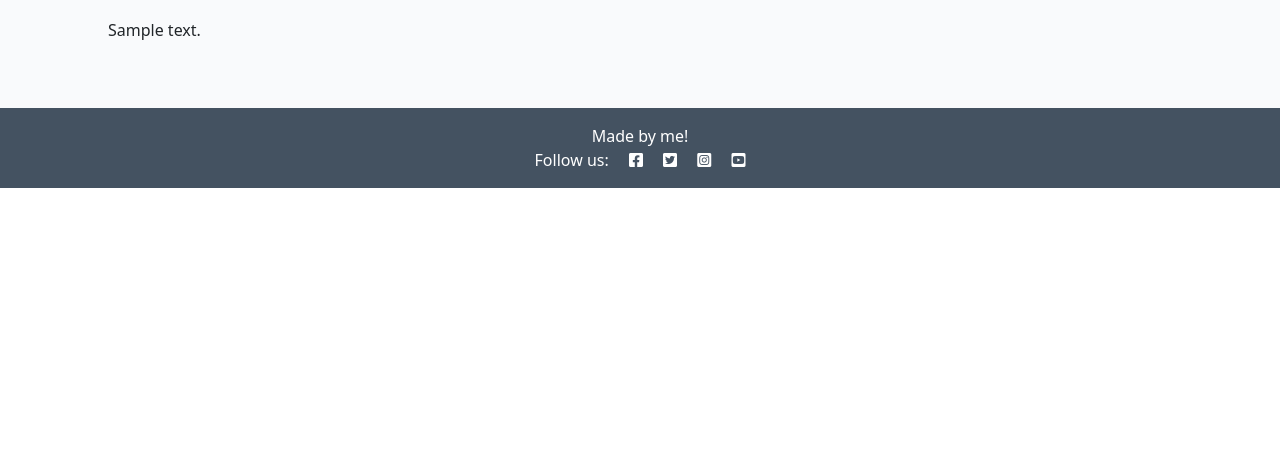
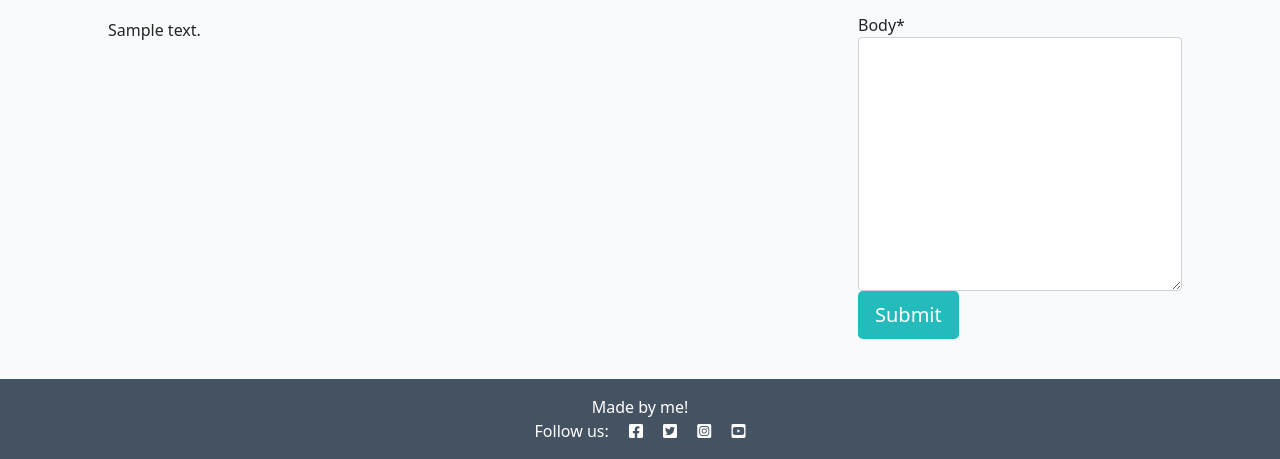
Before and after one commit to SamsKod/MyFirstDjango, a Django app: a page that uses templates/post_detail.html in a window 1280 px wide. Shown: the part 614-1073 px from the top of the page. Before the commit the page ends 802 px from the top, so only its background shows below. Run offline with Django 3.2, Linux system fonts and the light colour scheme; tables that the repository leaves empty hold one stand-in row (values such as "Sample post"); some libraries are stand-ins or nearby versions.

Commit message:
Debug post_detail error

```diff
--- a/templates/post_detail.html
+++ b/templates/post_detail.html
@@ -93,6 +93,11 @@
             <!-- For later -->
             <h3>Leave a comment:</h3>
             <p>Posting as: {{ user.username }}</p>
+            <form method="post" style="margin-top: 1.3em;">
+                {{ comment_form | crispy }}
+                {% csrf_token %}
+                <button type="submit" class="btn btn-signup btn-lg">Submit</button>
+            </form>
             </div>
         </div>
     </div>
```
